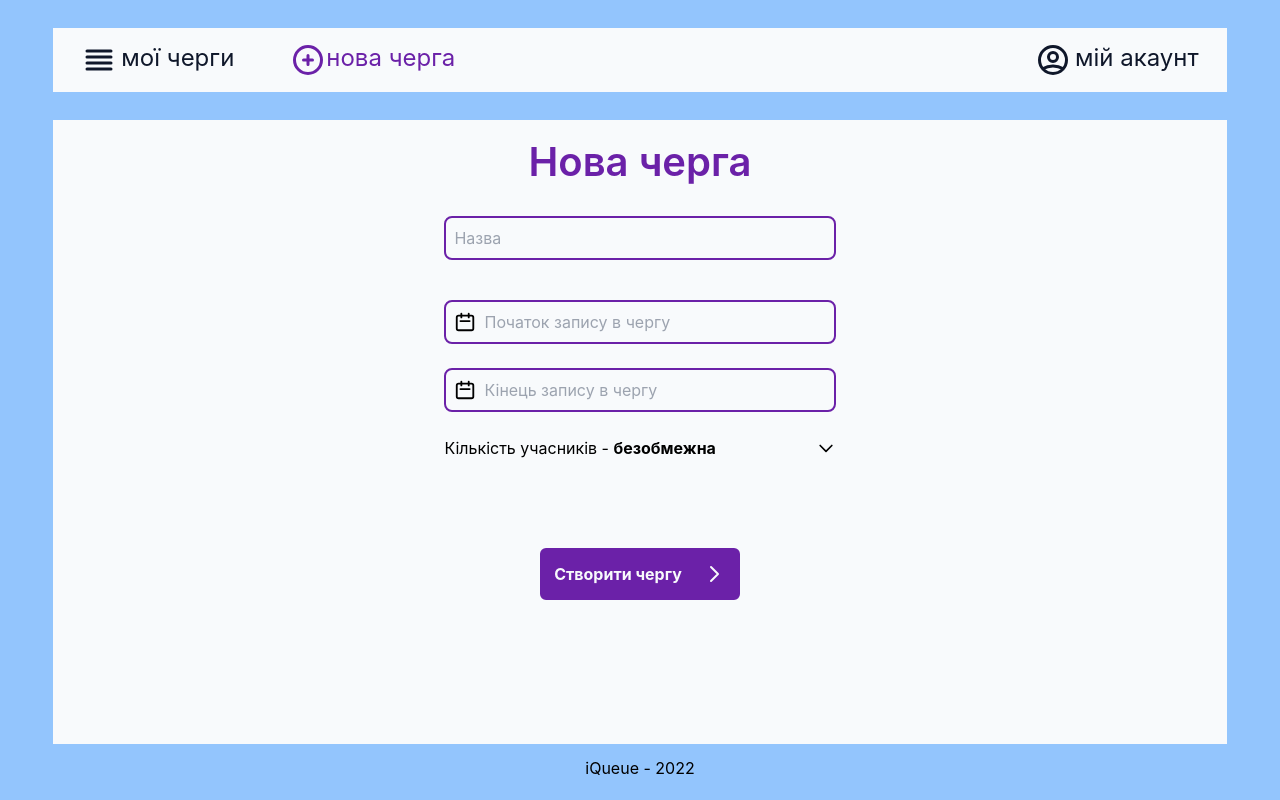
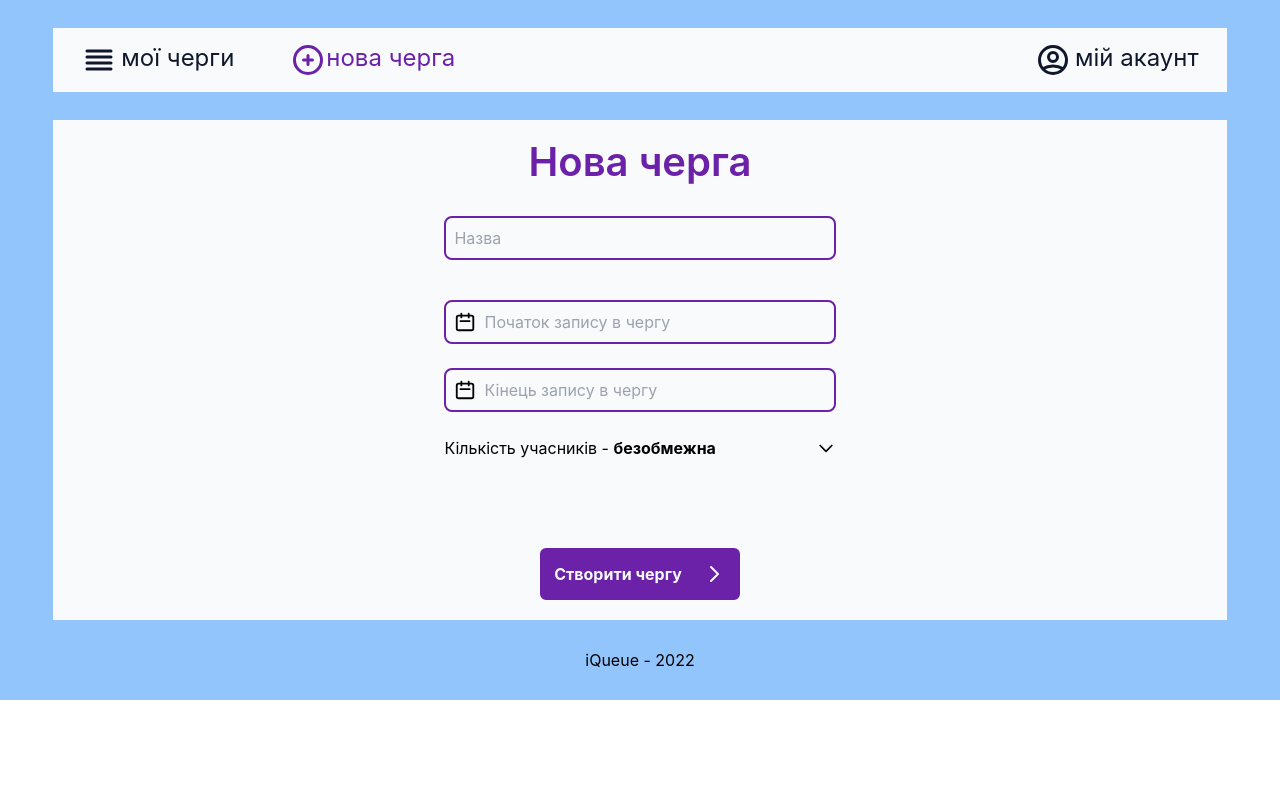
Before and after one commit to iQueue-solutions/iQueue-front, a Next.js app: page /create-queue in a window 1280 px wide. Built offline with nearby package versions, Linux system fonts and the light colour scheme.

Commit message:
Dropdown fixed

```diff
--- a/components/DropdownInput.jsx
+++ b/components/DropdownInput.jsx
@@ -1,6 +1,6 @@
 import { useState } from "react";
 import { Input } from "./Input";
-import { ChevronDownIcon } from "@heroicons/react/outline";
+import { ChevronDownIcon, ChevronUpIcon } from "@heroicons/react/outline";
 
 export const DropdownInput = ({ title }) => {
  const [outDropdown, setOutDropdown] = useState("безобмежна");
@@ -14,13 +14,17 @@ export const DropdownInput = ({ title }) => {
    : setOutDropdown(e.target.value);
 
  return (
-  <div className="w-10/12 lg:w-1/3 mb-10">
+  <div className="w-10/12 md:w-1/3 mb-10">
    <div className="flex justify-between mb-2 cursor-pointer" onClick={toggle}>
     <div>
      {title}
      <b>{outDropdown}</b>
     </div>
-    <ChevronDownIcon className="w-5" />
+    {!open ? (
+     <ChevronDownIcon className="w-5" />
+    ) : (
+     <ChevronUpIcon className="w-5" />
+    )}
    </div>
    <div className="absolute w-10/12 md:w-1/3">
     <div className="md:w-11/12">
--- a/components/Footer.jsx
+++ b/components/Footer.jsx
@@ -1,9 +1,7 @@
 export const Footer = () => {
  return (
-  <div className="h-full w-screen bg-blue-300 absolute top-0 -z-10 pt-5">
-   <div className="absolute inset-x-0 bottom-0 text-center pb-5">
-    iQueue - 2022
-   </div>
+  <div className="h-20 w-screen bg-blue-300 flex items-center justify-center overflow-hidden">
+   <div className="inset-x-0 bottom-0 text-center">iQueue - 2022</div>
   </div>
  );
 };
--- a/components/Layout.jsx
+++ b/components/Layout.jsx
@@ -3,9 +3,9 @@ import { Footer } from "./Footer";
 
 export default function Layout({ children }) {
  return (
-  <>
-   <main>{children}</main>
+  <div className="flex flex-col">
+   <main className="overflow-x-hidden">{children}</main>
    <Footer></Footer>
-  </>
+  </div>
  );
 }
--- a/components/Navbar.jsx
+++ b/components/Navbar.jsx
@@ -22,7 +22,7 @@ export const Navbar = () => {
     />
    </div>
 
-   <div className="w-full hidden md:flex fixed top-0 my-7 justify-center">
+   <div className="w-screen hidden md:flex fixed top-0 py-7 justify-center bg-blue-300">
     <div className="w-11/12 flex bg-slate-50 h-[4rem] items-center justify-between">
      <div className="flex">
       <NavLinkPC icon={<ViewListIcon className="w-9" />} text="мої черги" />
--- a/pages/create-queue.js
+++ b/pages/create-queue.js
@@ -6,14 +6,14 @@ import {ChevronRightIcon, ArrowSmLeftIcon} from "@heroicons/react/outline";
 import { Navbar } from '../components/Navbar';
 
 const CreateQueue = () => (
-  <div className='flex flex-col mt-10 w-full items-center'>
-    <div className='w-11/12 flex flex-col items-center bg-slate-50 py-5 mt-20 cont-size pb-2 overflow-scroll'>
+  <div className='flex w-screen flex-col mt-10 items-center bg-blue-300'>
+    <Navbar />
+    <div className='w-11/12 flex flex-col items-center bg-slate-50 py-5 mt-20 pb-5'>
     <CreateQueueHeading icon={<ArrowSmLeftIcon className='w-8 md:w-9' />}>Нова черга</CreateQueueHeading>
     <QueueCreationForm />
     <DropdownInput title="Кількість учасників - " />
     <Button icon={<ChevronRightIcon className='w-5 md:w-6' />} color="purple" variant="solid">Створити чергу</Button>
     </div>
-    <Navbar />
   </div>
 );
 
```
Also changed, not shown: components/Heading.module.css (added, +7 -0 lines).
